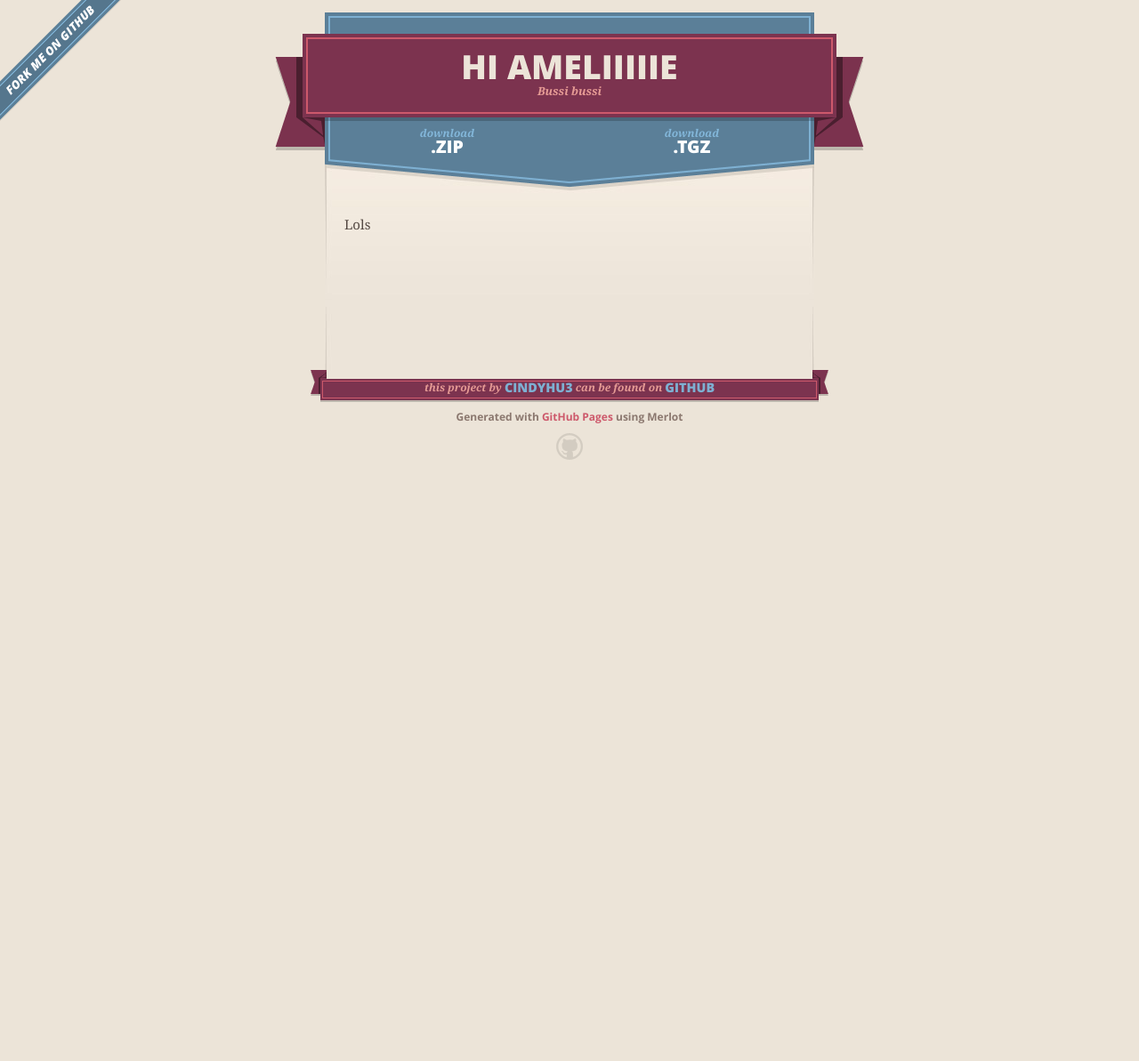
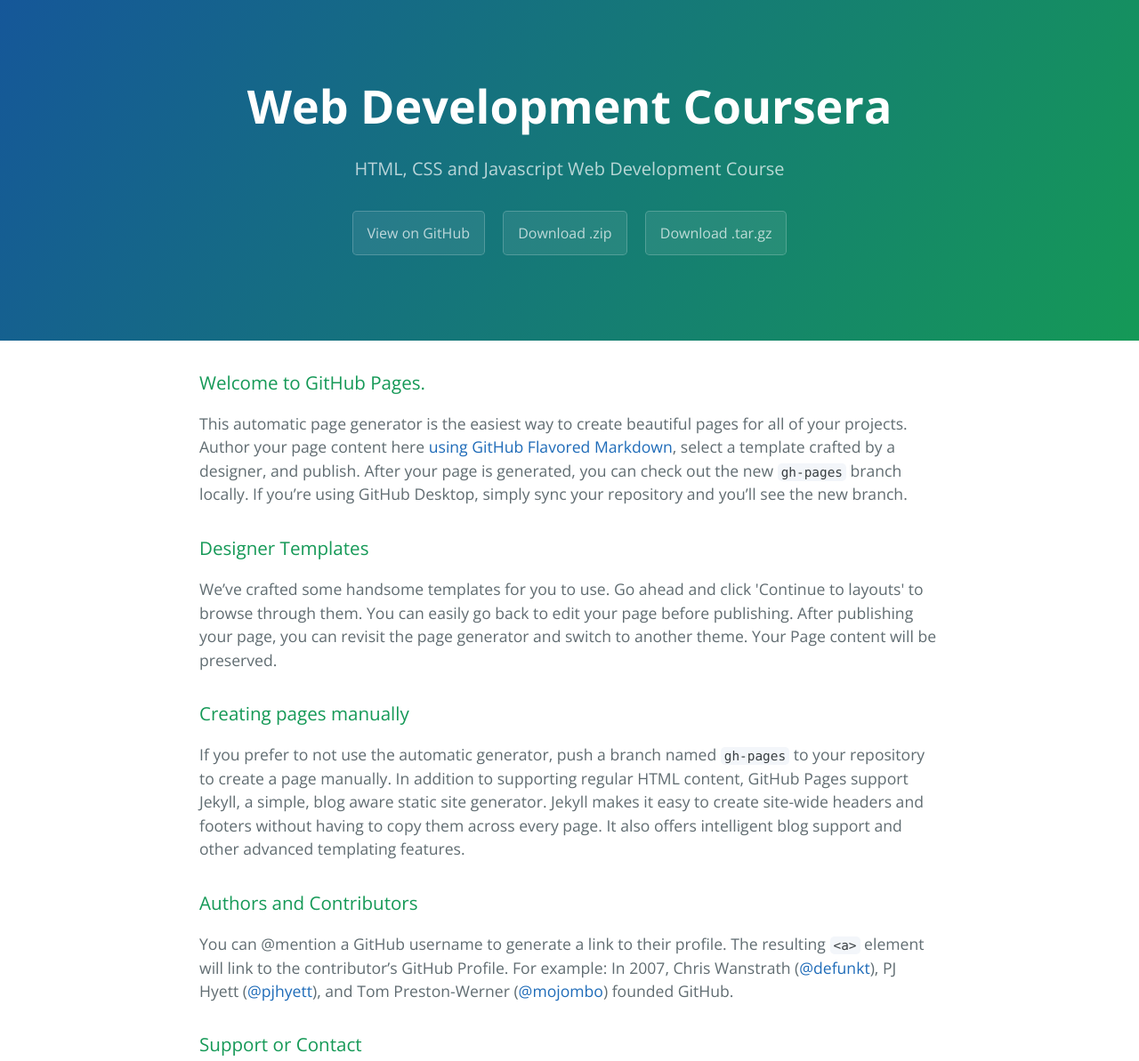
Before and after one commit to CindyHu3/Hi-Ameliiiiie, a plain HTML site: page index.html in a window 1280 px wide. Shown: the top 1193 px of the page at 89% size. Before the commit the page ends 800 px from the top, so only its background shows below. Drawn offline with nearby package versions, Linux system fonts and the light colour scheme.

Commit message:
Create gh-pages branch via GitHub

```diff
--- a/index.html
+++ b/index.html
@@ -1,67 +1,56 @@
 <!DOCTYPE html>
-<html>
+<html lang="en-us">
   <head>
-    <meta charset='utf-8'>
-    <meta http-equiv="X-UA-Compatible" content="chrome=1">
-    <meta name="viewport" content="width=640">
+    <meta charset="UTF-8">
+    <title>Web Development Coursera by CindyHu3</title>
+    <meta name="viewport" content="width=device-width, initial-scale=1">
+    <link rel="stylesheet" type="text/css" href="stylesheets/normalize.css" media="screen">
+    <link href='https://fonts.googleapis.com/css?family=Open+Sans:400,700' rel='stylesheet' type='text/css'>
+    <link rel="stylesheet" type="text/css" href="stylesheets/stylesheet.css" media="screen">
+    <link rel="stylesheet" type="text/css" href="stylesheets/github-light.css" media="screen">
+  </head>
+  <body>
+    <section class="page-header">
+      <h1 class="project-name">Web Development Coursera</h1>
+      <h2 class="project-tagline">HTML, CSS and Javascript Web Development Course</h2>
+      <a href="https://github.com/CindyHu3/web-dev-coursera" class="btn">View on GitHub</a>
+      <a href="https://github.com/CindyHu3/web-dev-coursera/zipball/master" class="btn">Download .zip</a>
+      <a href="https://github.com/CindyHu3/web-dev-coursera/tarball/master" class="btn">Download .tar.gz</a>
+    </section>
 
-    <link rel="stylesheet" href="stylesheets/core.css" media="screen">
-    <link rel="stylesheet" href="stylesheets/mobile.css" media="handheld, only screen and (max-device-width:640px)">
-    <link rel="stylesheet" href="stylesheets/github-light.css">
+    <section class="main-content">
+      <h3>
+<a id="welcome-to-github-pages" class="anchor" href="#welcome-to-github-pages" aria-hidden="true"><span aria-hidden="true" class="octicon octicon-link"></span></a>Welcome to GitHub Pages.</h3>
 
-    <script type="text/javascript" src="javascripts/modernizr.js"></script>
-    <script type="text/javascript" src="https://ajax.googleapis.com/ajax/libs/jquery/1.7.1/jquery.min.js"></script>
-    <script type="text/javascript" src="javascripts/headsmart.min.js"></script>
-    <script type="text/javascript">
-      $(document).ready(function () {
-        $('#main_content').headsmart()
-      })
-    </script>
-    <title>Hi Ameliiiiie by CindyHu3</title>
-  </head>
+<p>This automatic page generator is the easiest way to create beautiful pages for all of your projects. Author your page content here <a href="https://guides.github.com/features/mastering-markdown/">using GitHub Flavored Markdown</a>, select a template crafted by a designer, and publish. After your page is generated, you can check out the new <code>gh-pages</code> branch locally. If you’re using GitHub Desktop, simply sync your repository and you’ll see the new branch.</p>
 
-  <body>
-    <a id="forkme_banner" href="https://github.com/CindyHu3/Hi-Ameliiiiie">View on GitHub</a>
-    <div class="shell">
+<h3>
+<a id="designer-templates" class="anchor" href="#designer-templates" aria-hidden="true"><span aria-hidden="true" class="octicon octicon-link"></span></a>Designer Templates</h3>
 
-      <header>
-        <span class="ribbon-outer">
-          <span class="ribbon-inner">
-            <h1>Hi Ameliiiiie</h1>
-            <h2>Bussi bussi</h2>
-          </span>
-          <span class="left-tail"></span>
-          <span class="right-tail"></span>
-        </span>
-      </header>
+<p>We’ve crafted some handsome templates for you to use. Go ahead and click 'Continue to layouts' to browse through them. You can easily go back to edit your page before publishing. After publishing your page, you can revisit the page generator and switch to another theme. Your Page content will be preserved.</p>
 
-      <section id="downloads">
-        <span class="inner">
-          <a href="https://github.com/CindyHu3/Hi-Ameliiiiie/zipball/master" class="zip"><em>download</em> .ZIP</a><a href="https://github.com/CindyHu3/Hi-Ameliiiiie/tarball/master" class="tgz"><em>download</em> .TGZ</a>
-        </span>
-      </section>
+<h3>
+<a id="creating-pages-manually" class="anchor" href="#creating-pages-manually" aria-hidden="true"><span aria-hidden="true" class="octicon octicon-link"></span></a>Creating pages manually</h3>
 
+<p>If you prefer to not use the automatic generator, push a branch named <code>gh-pages</code> to your repository to create a page manually. In addition to supporting regular HTML content, GitHub Pages support Jekyll, a simple, blog aware static site generator. Jekyll makes it easy to create site-wide headers and footers without having to copy them across every page. It also offers intelligent blog support and other advanced templating features.</p>
 
-      <span class="banner-fix"></span>
+<h3>
+<a id="authors-and-contributors" class="anchor" href="#authors-and-contributors" aria-hidden="true"><span aria-hidden="true" class="octicon octicon-link"></span></a>Authors and Contributors</h3>
 
+<p>You can @mention a GitHub username to generate a link to their profile. The resulting <code>&lt;a&gt;</code> element will link to the contributor’s GitHub Profile. For example: In 2007, Chris Wanstrath (<a href="https://github.com/defunkt" class="user-mention">@defunkt</a>), PJ Hyett (<a href="https://github.com/pjhyett" class="user-mention">@pjhyett</a>), and Tom Preston-Werner (<a href="https://github.com/mojombo" class="user-mention">@mojombo</a>) founded GitHub.</p>
 
-      <section id="main_content">
-        <p>Lols</p>
-      </section>
+<h3>
+<a id="support-or-contact" class="anchor" href="#support-or-contact" aria-hidden="true"><span aria-hidden="true" class="octicon octicon-link"></span></a>Support or Contact</h3>
 
-      <footer>
-        <span class="ribbon-outer">
-          <span class="ribbon-inner">
-            <p>this project by <a href="https://github.com/CindyHu3">CindyHu3</a> can be found on <a href="https://github.com/CindyHu3/Hi-Ameliiiiie">GitHub</a></p>
-          </span>
-          <span class="left-tail"></span>
-          <span class="right-tail"></span>
-        </span>
-        <p>Generated with <a href="https://pages.github.com">GitHub Pages</a> using Merlot</p>
-        <span class="octocat"></span>
+<p>Having trouble with Pages? Check out our <a href="https://help.github.com/pages">documentation</a> or <a href="https://github.com/contact">contact support</a> and we’ll help you sort it out.</p>
+
+      <footer class="site-footer">
+        <span class="site-footer-owner"><a href="https://github.com/CindyHu3/web-dev-coursera">Web Development Coursera</a> is maintained by <a href="https://github.com/CindyHu3">CindyHu3</a>.</span>
+
+        <span class="site-footer-credits">This page was generated by <a href="https://pages.github.com">GitHub Pages</a> using the <a href="https://github.com/jasonlong/cayman-theme">Cayman theme</a> by <a href="https://twitter.com/jasonlong">Jason Long</a>.</span>
       </footer>
 
-    </div>
+    </section>
 
 
   </body>
```
Also changed, not shown: params.json (+3 -3 lines).
